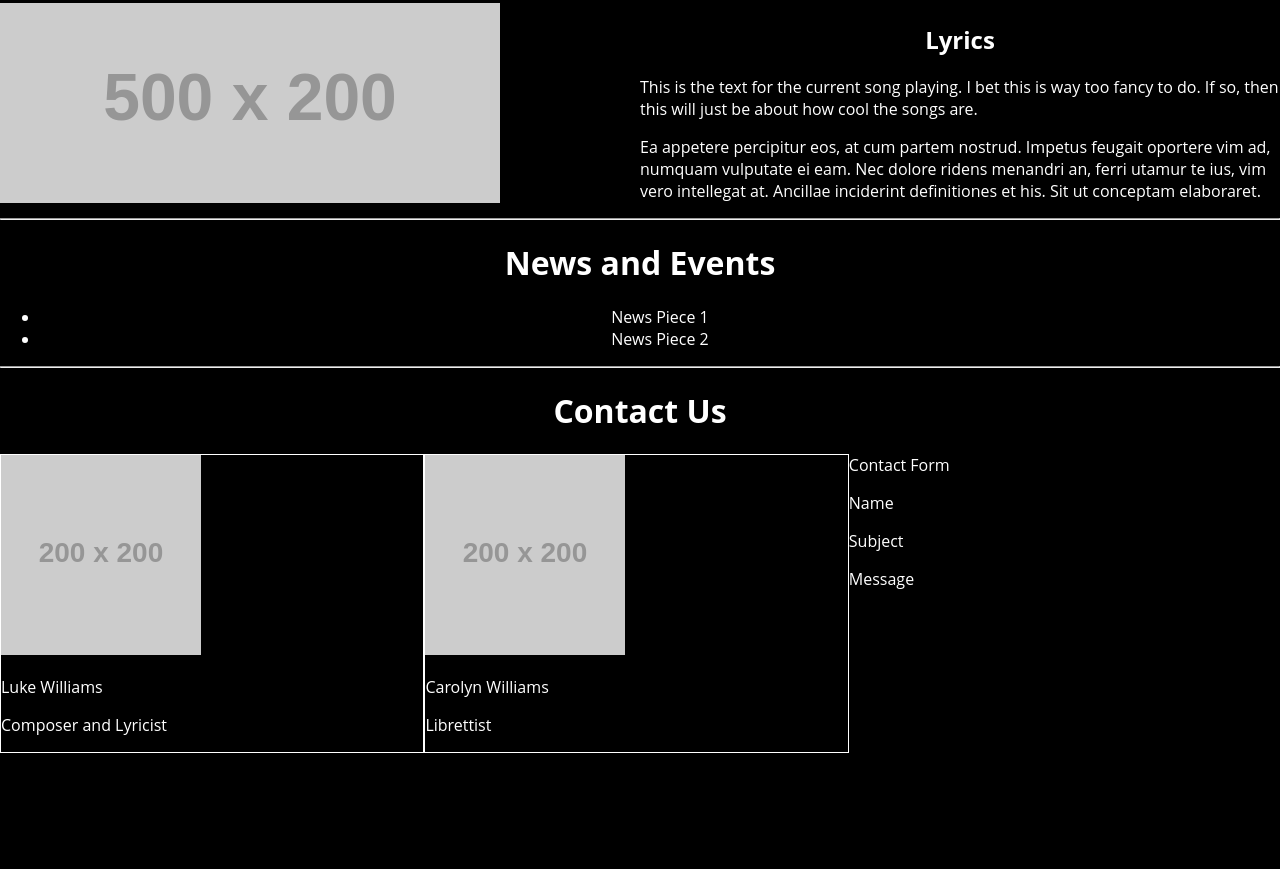
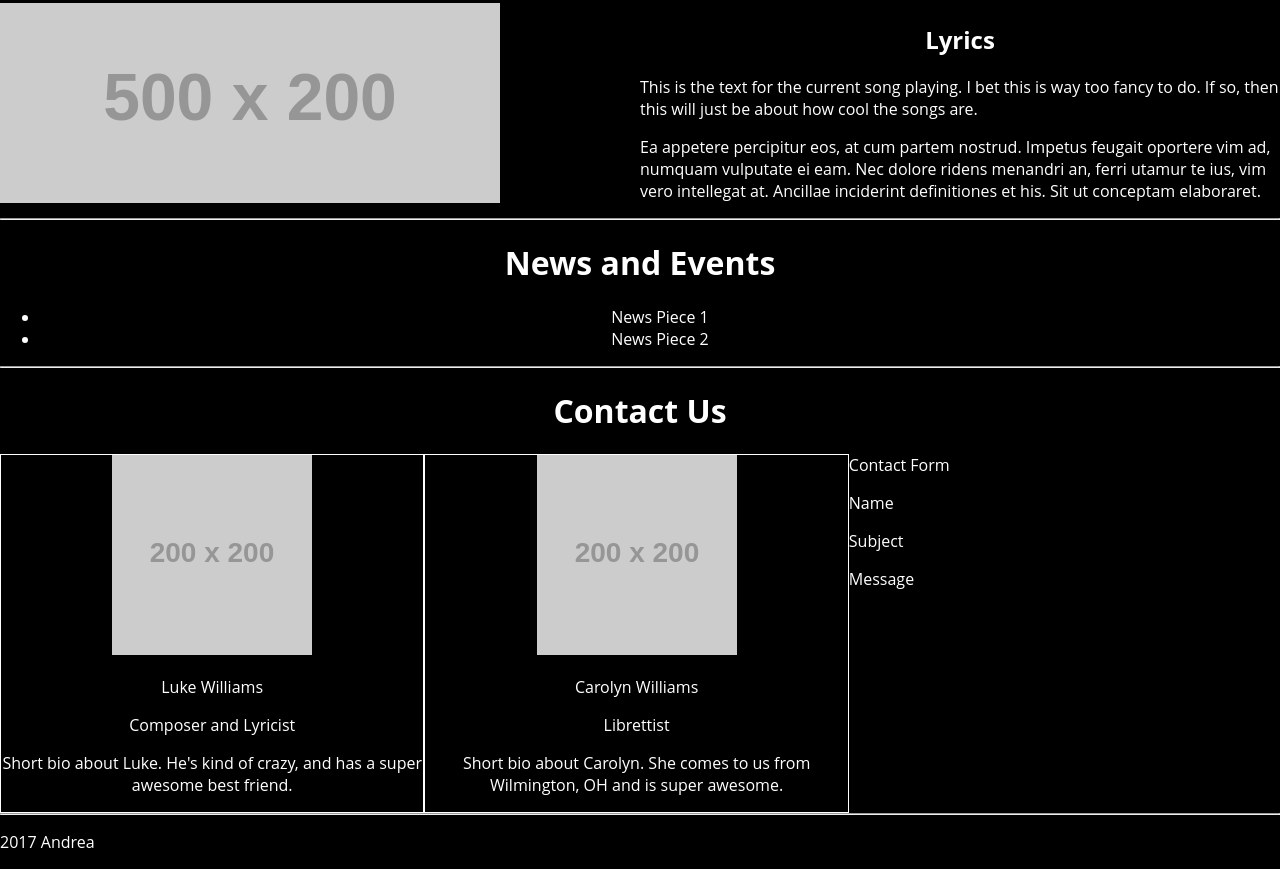
Before and after one commit to andreamwilhelm/andreamwilhelm.github.io, a plain HTML site: page unit_3/index.html in a window 1280 px wide. Shown: the part 1207-2076 px from the top of the page. Before the commit the page ends 1960 px from the top, so only its background shows below. Drawn offline with Linux system fonts and the light colour scheme; placeholder pictures from the web are drawn by us.

Commit message:
some updates.

```diff
--- a/unit_3/css/style.css
+++ b/unit_3/css/style.css
@@ -67,6 +67,9 @@ ul.navlist li em {
 }
 
 /* PAGE */
+hr {
+  clear: left;
+}
 
 h1,h2,p,li {
   color: white;
@@ -92,7 +95,7 @@ h1,h2 {
   width: 50%;
 }
 
-li {
+ul {
   text-align: center;
 }
 
@@ -100,4 +103,5 @@ li {
   float:left;
   width: 33%;
   border: 1px solid white;
+  text-align: center;
 }
--- a/unit_3/index.html
+++ b/unit_3/index.html
@@ -81,6 +81,7 @@
           <img src="https://placehold.it/200x200" alt="Luke Williams" title="Luke Williams">
           <p>Luke Williams</p>
           <p>Composer and Lyricist</p>
+          <p>Short bio about Luke. He's kind of crazy, and has a super awesome best friend.</p>
         </div>
       </div>
       <div class="threecolumn">
@@ -88,6 +89,7 @@
           <img src="https://placehold.it/200x200" alt="Carolyn Williams" title="Carolyn Williams">
           <p>Carolyn Williams</p>
           <p>Librettist</p>
+          <p>Short bio about Carolyn. She comes to us from Wilmington, OH and is super awesome.</p>
         </div>
       </div class="threecolumn">
         <div id="contactform">
@@ -100,8 +102,10 @@
       </div>
   </div>
 
+<hr>
+
   <footer>
-  2017 Andrea
+    <p>2017 Andrea</p>
   </footer>
 
 </body>
```
